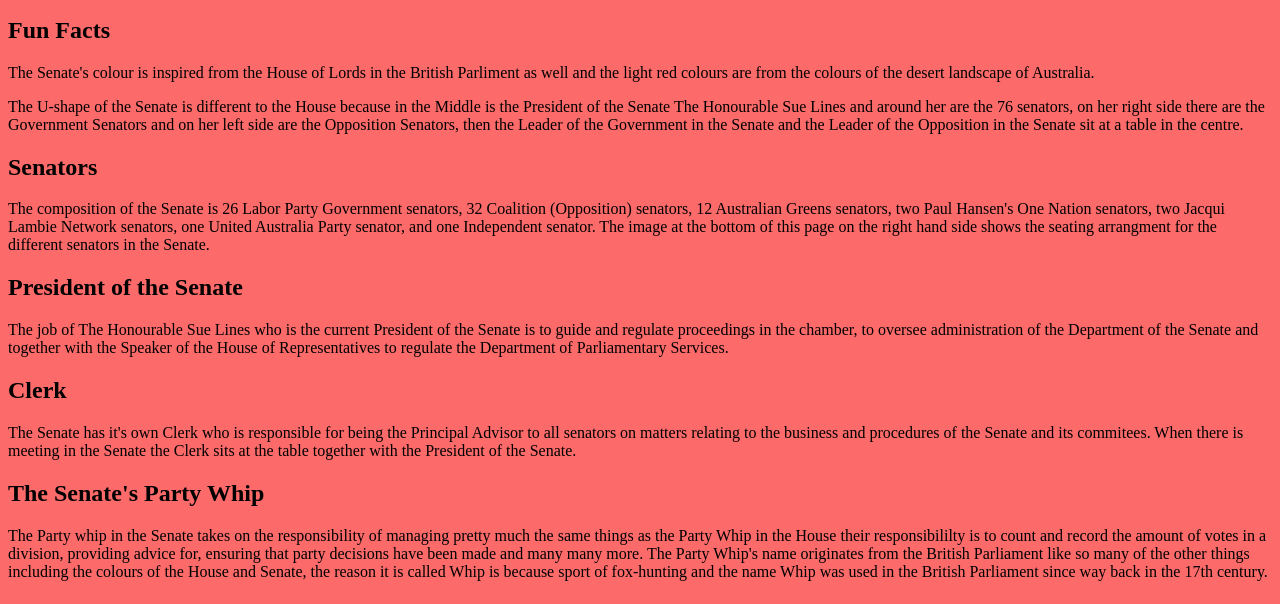
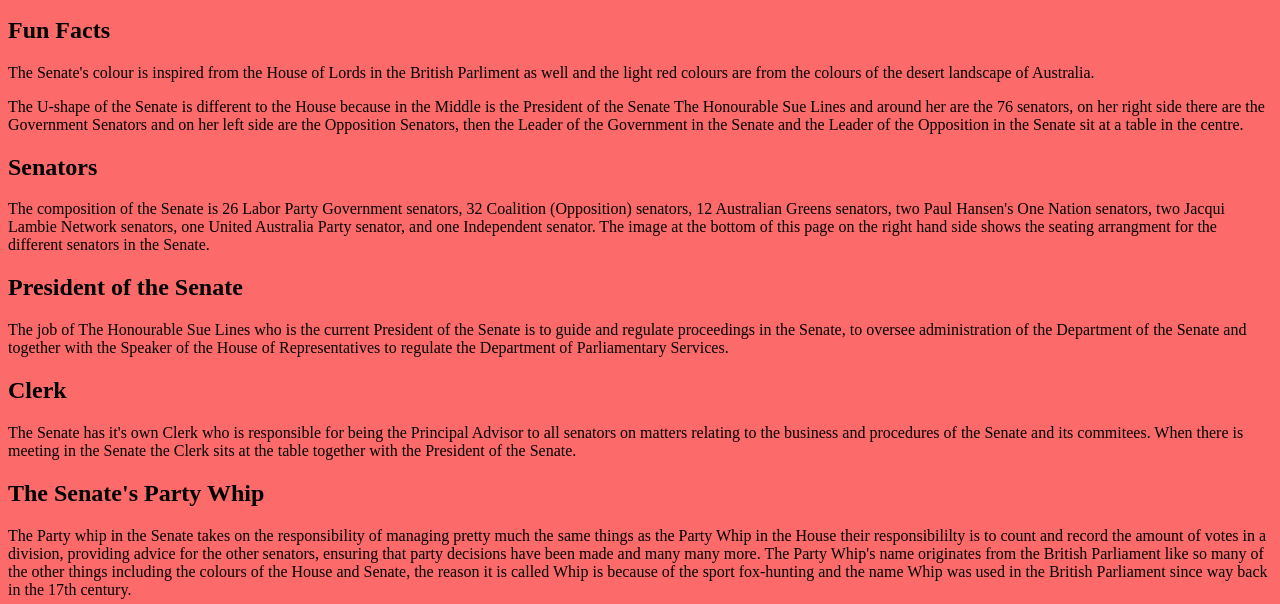
Before and after one commit to kyloren345/Interactive-Parliament, a plain HTML site: page senate.html in a window 1280 px wide. Shown: the part 184-788 px from the top of the page. Drawn offline with Linux system fonts and the light colour scheme.

Commit message:
Update for sub

```diff
--- a/senate.html
+++ b/senate.html
@@ -17,11 +17,11 @@
     <h2>Senators</h2>
     <p>The composition of the Senate is 26 Labor Party Government senators, 32 Coalition (Opposition) senators, 12 Australian Greens senators, two Paul Hansen's One Nation senators, two Jacqui Lambie Network senators, one United Australia Party senator, and one Independent senator. The image at the bottom of this page on the right hand side shows the seating arrangment for the different senators in the Senate.</p>
     <h2>President of the Senate</h2>
-    <p>The job of The Honourable Sue Lines who is the current President of the Senate is to guide and regulate proceedings in the chamber, to oversee administration of the Department of the Senate and together with the Speaker of the House of Representatives to regulate the Department of Parliamentary Services.</p>
+    <p>The job of The Honourable Sue Lines who is the current President of the Senate is to guide and regulate proceedings in the Senate, to oversee administration of the Department of the Senate and together with the Speaker of the House of Representatives to regulate the Department of Parliamentary Services.</p>
     <h2>Clerk</h2>
     <p>The Senate has it's own Clerk who is responsible for being the Principal Advisor to all senators on matters relating to the business and procedures of the Senate and its commitees. When there is meeting in the Senate the Clerk sits at the table together with the President of the Senate.</p>
     <h2>The Senate's Party Whip</h2>
-    <p>The Party whip in the Senate takes on the responsibility of managing pretty much the same things as the Party Whip in the House their responsibililty is to count and record the amount of votes in a division, providing advice for, ensuring that party decisions have been made and many many more. The Party Whip's name originates from the British Parliament like so many of the other things including the colours of the House and Senate, the reason it is called Whip is because sport of fox-hunting and the name Whip was used in the British Parliament since way back in the 17th century.</p>
+    <p>The Party whip in the Senate takes on the responsibility of managing pretty much the same things as the Party Whip in the House their responsibililty is to count and record the amount of votes in a division, providing advice for the other senators, ensuring that party decisions have been made and many many more. The Party Whip's name originates from the British Parliament like so many of the other things including the colours of the House and Senate, the reason it is called Whip is because of the sport fox-hunting and the name Whip was used in the British Parliament since way back in the 17th century.</p>
     <h2>Usher of the Black Rod</h2>
     <p>The job that the Usher of the Black Rod undertakes is escorting the President of the Senate in to and out of the Senate, while carrying the Black Rod, assisting the President to maintain flow of the Senate, recording the attendance of senators, and much more. The Usher of the Black Rod is also required to be in the Senate at the beginning of each sitting day*.</p>
     <img src="images/senate.jpg" alt="">
```
